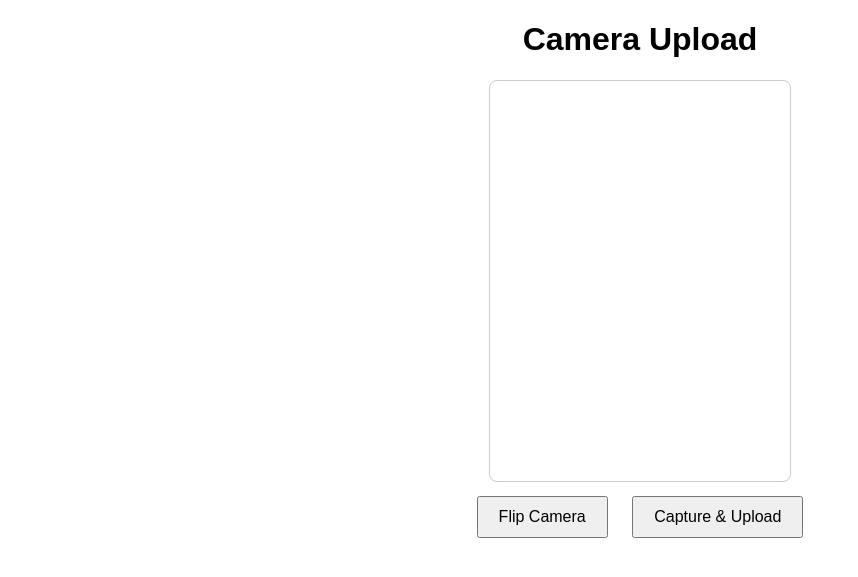
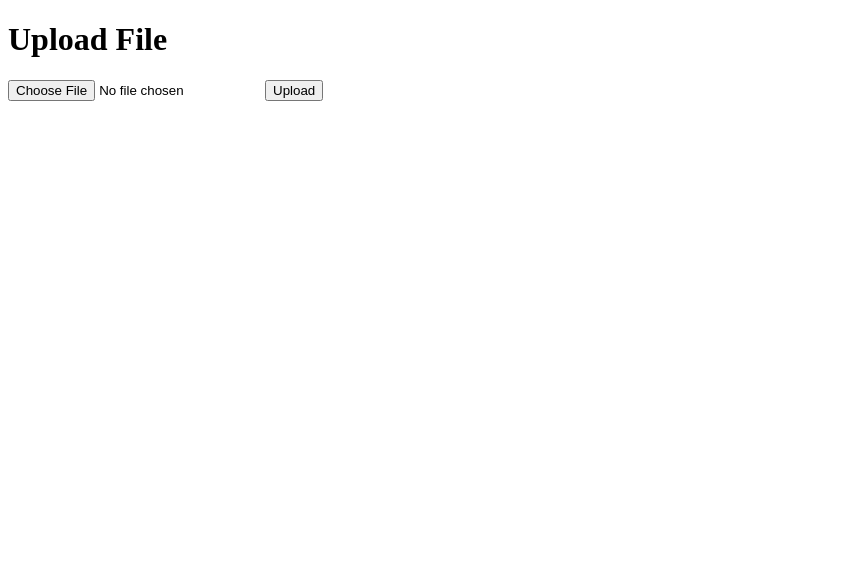
Before and after one commit to pages-jpg/cam, a Flask app: page / in a window 1280 px wide. Shown: the top 577 px of the page, without its empty margins (0-858 px from the left). Run offline with Flask 3, Linux system fonts and the light colour scheme.

Commit message:
Update index.html

```diff
--- a/templates/index.html
+++ b/templates/index.html
@@ -1,68 +1,14 @@
 <!DOCTYPE html>
 <html lang="en">
 <head>
-  <meta charset="UTF-8">
-  <title>Camera Upload</title>
-  <style>
-    body { font-family: Arial; text-align: center; margin: 20px; }
-    video { width: 300px; height: 400px; border: 1px solid #ccc; border-radius: 8px; }
-    canvas { display: none; }
-    button { margin: 10px; padding: 10px 20px; font-size: 16px; }
-  </style>
+<meta charset="UTF-8">
+<title>Upload</title>
 </head>
 <body>
-  <h1>Camera Upload</h1>
-  <video id="video" autoplay playsinline></video>
-  <br>
-  <button id="flipBtn">Flip Camera</button>
-  <button id="captureBtn">Capture & Upload</button>
-  <canvas id="canvas"></canvas>
-
-  <script>
-    let video = document.getElementById("video");
-    let canvas = document.getElementById("canvas");
-    let currentFacingMode = "environment"; // start with back camera
-
-    async function startCamera() {
-      const constraints = { video: { facingMode: currentFacingMode } };
-      try {
-        const stream = await navigator.mediaDevices.getUserMedia(constraints);
-        video.srcObject = stream;
-      } catch (err) {
-        alert("Cannot access camera: " + err);
-      }
-    }
-
-    document.getElementById("flipBtn").addEventListener("click", () => {
-  currentFacingMode = currentFacingMode === "environment" ? "user" : "environment";
-
-  // Stop previous stream tracks
-  if (video.srcObject) {
-    video.srcObject.getTracks().forEach(track => track.stop());
-  }
-
-  startCamera();
-});
-
-
-    document.getElementById("captureBtn").addEventListener("click", async () => {
-      canvas.width = video.videoWidth;
-      canvas.height = video.videoHeight;
-      canvas.getContext("2d").drawImage(video, 0, 0);
-
-      canvas.toBlob(async (blob) => {
-        const formData = new FormData();
-        formData.append("file", blob, "capture.png");
-
-        const res = await fetch("/upload", { method: "POST", body: formData });
-        if (res.ok) {
-        } else {
-          alert("Upload failed!");
-        }
-      }, "image/png");
-    });
-
-    startCamera();
-  </script>
+<h1>Upload File</h1>
+<form method="POST" action="/upload" enctype="multipart/form-data">
+  <input type="file" name="file" required>
+  <button type="submit">Upload</button>
+</form>
 </body>
 </html>
```
